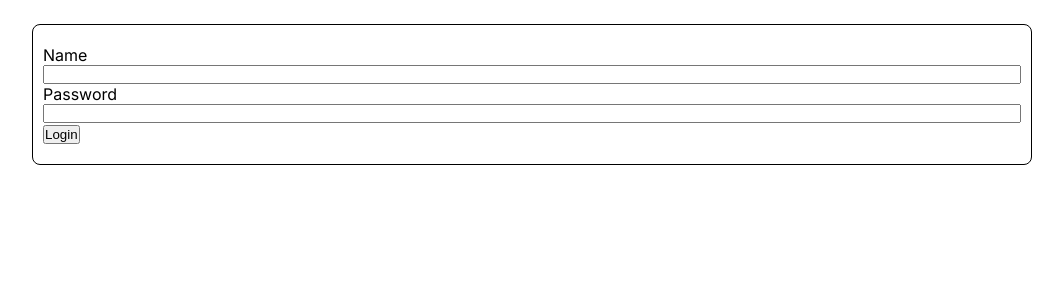
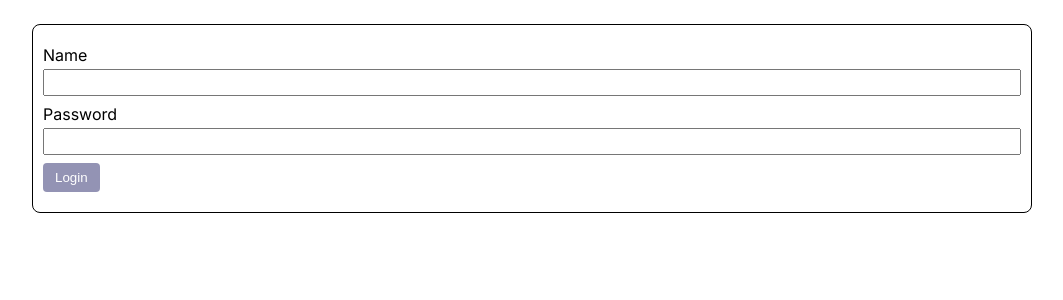
Before and after one commit to michaelpaulcuccia/applicazione, a Next.js app in the folder client/: page / in a window 1280 px wide. Shown: the top 300 px of the page, without its empty margins (108-1171 px from the left). Built offline with nearby package versions, Linux system fonts and the light colour scheme.

Commit message:
adds password, updates style

```diff
--- a/client/src/app/components/LogInForm/Index.jsx
+++ b/client/src/app/components/LogInForm/Index.jsx
@@ -19,7 +19,7 @@ export default function Index() {
   }
 
   return (
-    <div >
+    <div>
       <form
         onSubmit={handleSubmit}
       >
@@ -34,12 +34,19 @@ export default function Index() {
             />
             <label htmlFor='inputAge'>Password</label>
             <input
-              type='number'
+              type='password'
+              minLength={8}
+              required
               value={inputAge}
               onChange={(event) => setInputAge(event.target.value)}
+
             />
         </div>
-        <input type='submit' value='Login' />
+        <input
+          className='btn-1'
+          type='submit'
+          value='Login'
+        />
       </form>
     </div>
   )
--- a/client/src/app/components/LogInForm/styles.module.scss
+++ b/client/src/app/components/LogInForm/styles.module.scss
@@ -1,4 +1,13 @@
 .flex {
     display: flex;
     flex-direction: column;
+
+    label {
+        padding-bottom: 4px;
+    }
+
+    input {
+        margin-bottom: 8px;
+        padding: 4px 0;
+    }
 }
--- a/client/src/app/globals.scss
+++ b/client/src/app/globals.scss
@@ -28,6 +28,19 @@ html {
   }
 }
 
+.btn-1 {
+  background-color: rgb(147, 147, 180);
+  padding: 7px 12px;
+  border-radius: 4px;
+  border: none;
+  color: white;
+  cursor: pointer;
+
+  &:hover {
+    background-color: rgb(114, 114, 178);
+  }
+}
+
 /*
 HIDES NUMBER SCROLL ON INPUT type='number'
 https://www.w3docs.com/snippets/css/how-to-hide-the-html5-number-inputs-arrow-buttons.html#:~:text=If%20you%20want%20to%20hide,to%20hide%20the%20arrow%20buttons.
--- a/client/src/app/page.js
+++ b/client/src/app/page.js
@@ -1,6 +1,5 @@
 "use client"
 import React,{ useContext, useEffect }  from 'react';
-//import styles from './page.module.scss';
 import UserContext from './context/UserContext';
 import CheckContext from './components/LogInForm/Index';
 import CalloutBox from './components/CalloutBox';
```
